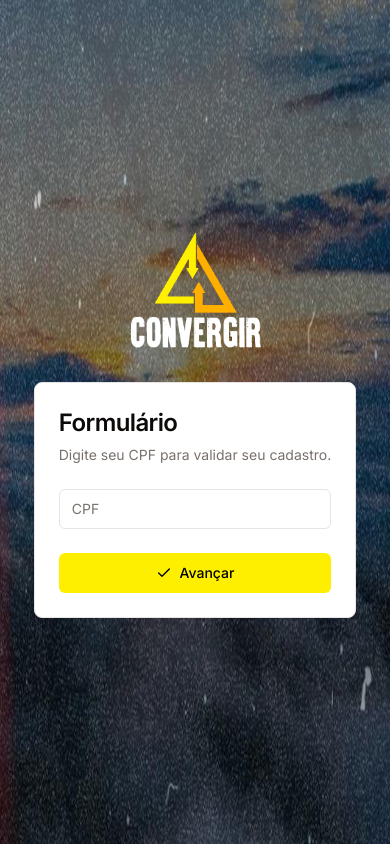
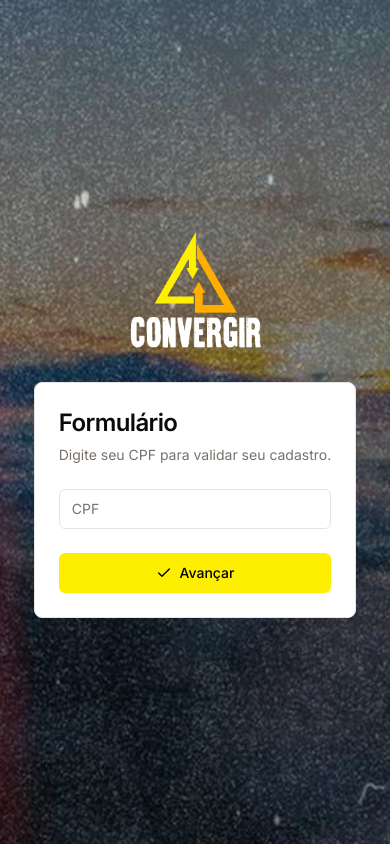
Before and after one commit to luisenriquegomesportugal/retiro-convergir, a Next.js app: page / in a window 390 px wide. Built offline with nearby package versions, Linux system fonts and the light colour scheme.

Commit message:
bg cover

```diff
--- a/src/app/layout.tsx
+++ b/src/app/layout.tsx
@@ -17,7 +17,7 @@ type RootLayoutProps = Readonly<{
 export default async function RootLayout({ children }: RootLayoutProps) {
   return (
     <html lang="en">
-      <body className={cn('antialiased w-full min-h-screen flex items-center justify-center bg-[url(/bg-layout.jpg)] bg-no-repeat bg-full md:bg-cover p-6', inter.className)}>
+      <body className={cn('antialiased w-full min-h-screen flex items-center justify-center bg-[url(/bg-layout.jpg)] bg-cover p-6', inter.className)}>
         {children}
       </body>
     </html>
--- a/tailwind.config.js
+++ b/tailwind.config.js
@@ -53,13 +53,7 @@ module.exports = {
   				'5': 'hsl(var(--chart-5))'
   			}
   		}
-  	},
-	  backgroundSize: {
-		'auto': 'auto',
-		'cover': 'cover',
-		'contain': 'contain',
-		'full': '100vw 100vh',
-	  }
+  	}
   },
   plugins: [require("tailwindcss-animate")],
 }
```
